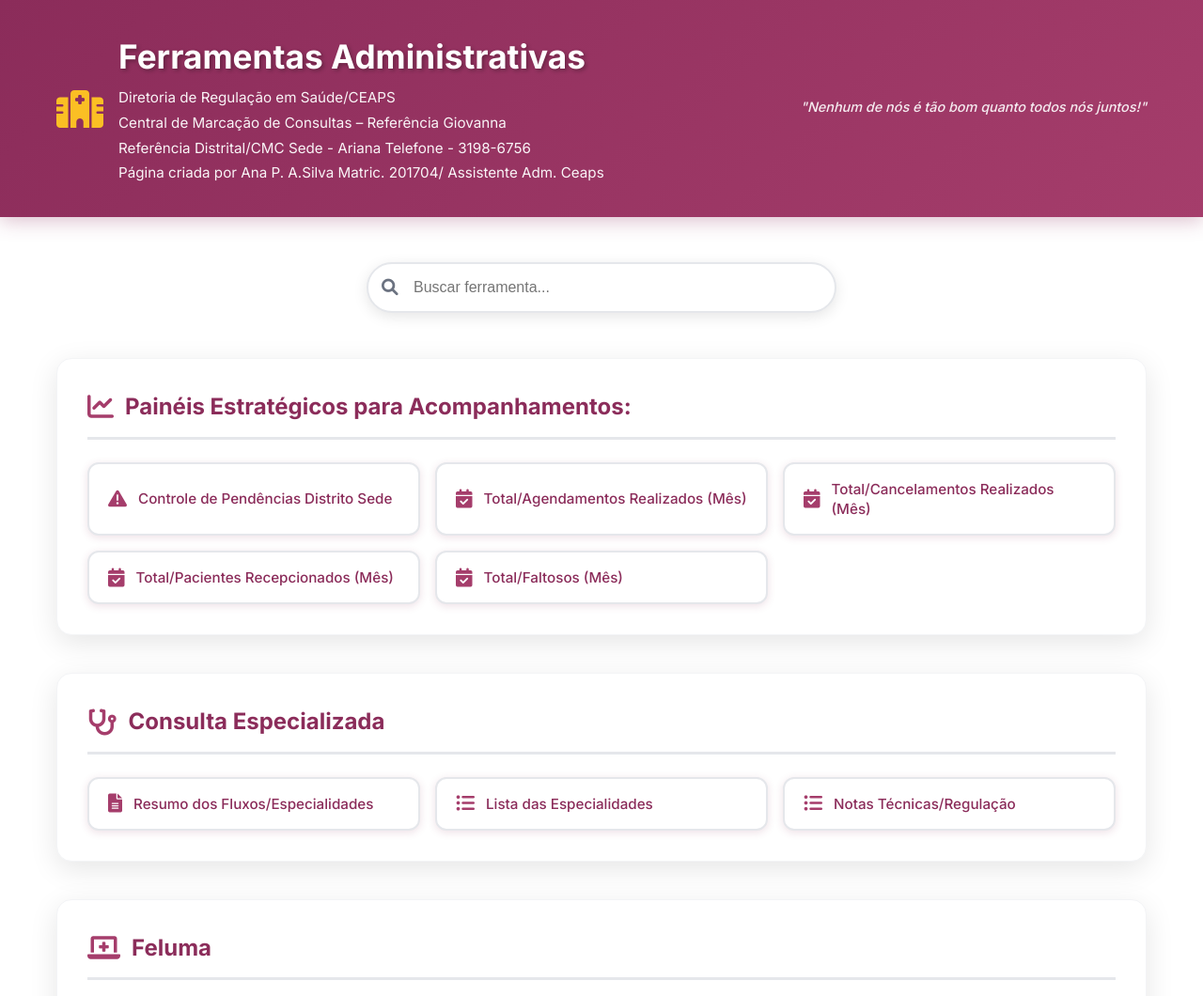
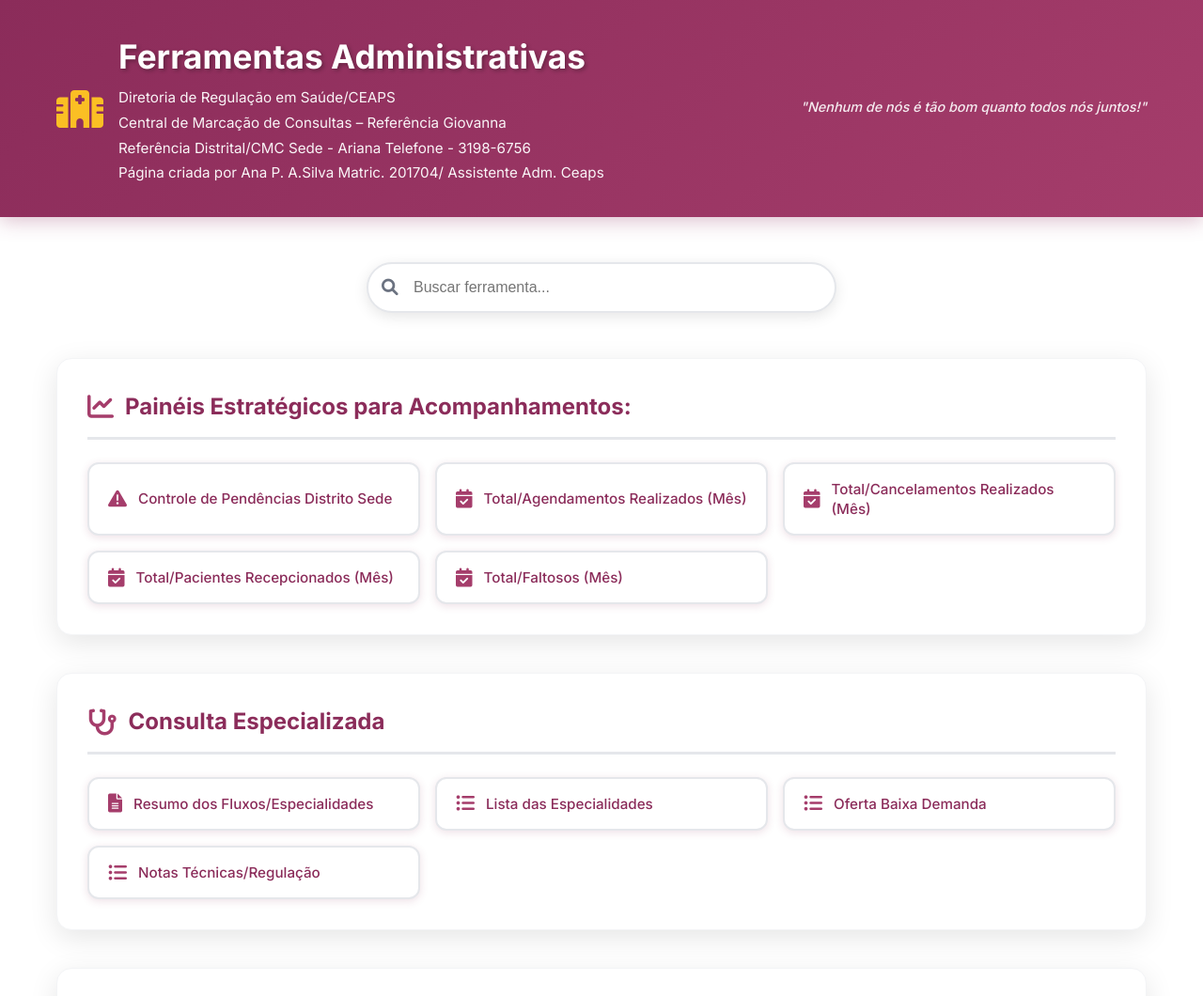
Before and after one commit to compartilhacmc-commits/paginasede, a plain HTML site: page index.html in a window 1280 px wide. Shown: the top 1060 px of the page at 94% size. Drawn offline with Linux system fonts and the light colour scheme.

Commit message:
Update index.html

```diff
--- a/index.html
+++ b/index.html
@@ -415,6 +415,10 @@
                             <i class="fas fa-list-ul"></i>
                             <span>Lista das Especialidades</span>
                         </a>
+                        <a href="https://docs.google.com/spreadsheets/d/1rdG5GYB9tl57CUchHd_LMAO_qftSD_S4ySH5vernoTk/edit?gid=0#gid=0" class="link-button" target="_blank">
+                            <i class="fas fa-list-ul"></i>
+                            <span>Oferta Baixa Demanda</span>
+                        </a>
                         <a href="https://portal.contagem.mg.gov.br/nota-tecnica" class="link-button" target="_blank">
                             <i class="fas fa-list-ul"></i>
                             <span>Notas Técnicas/Regulação</span>
```
